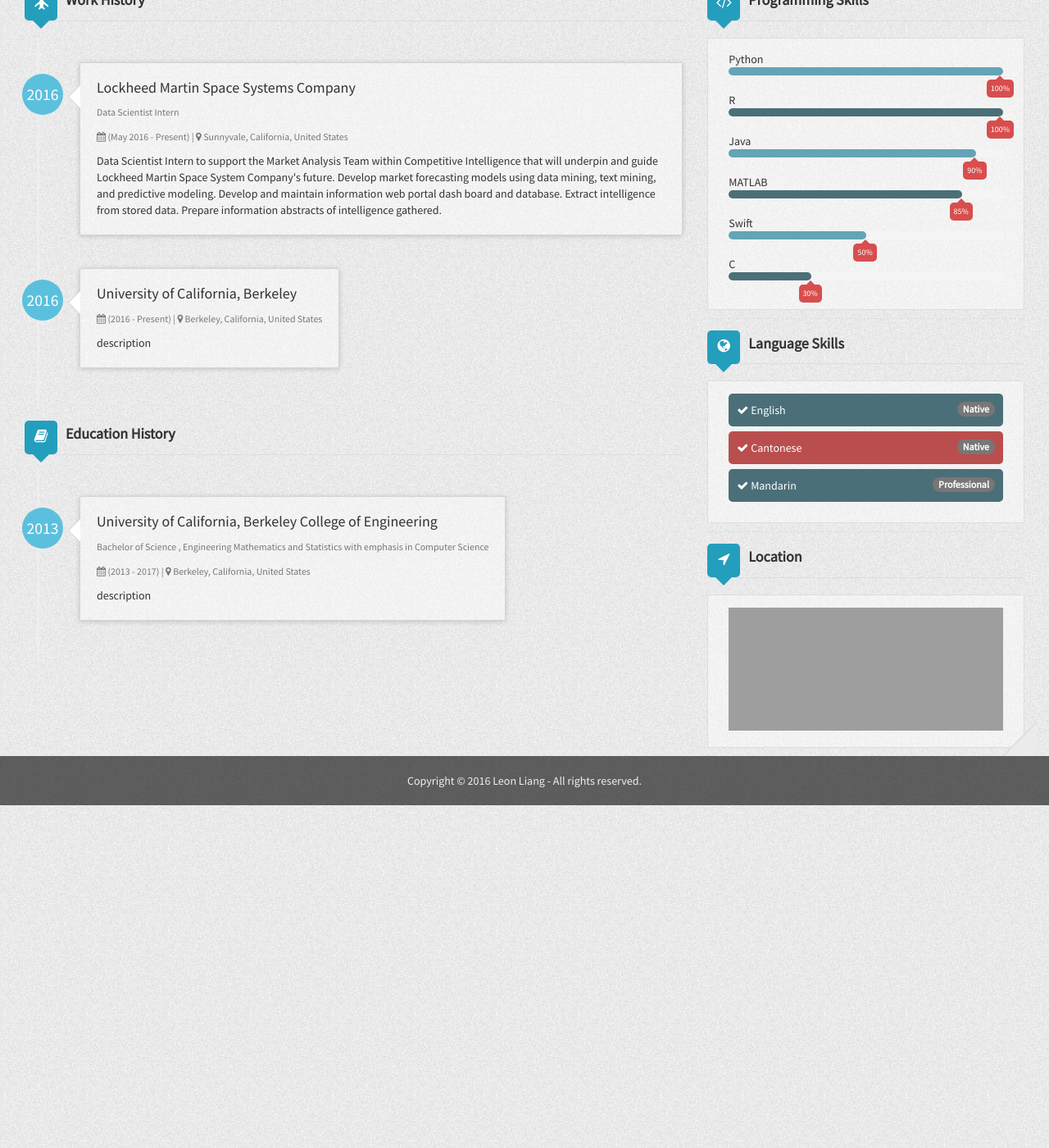
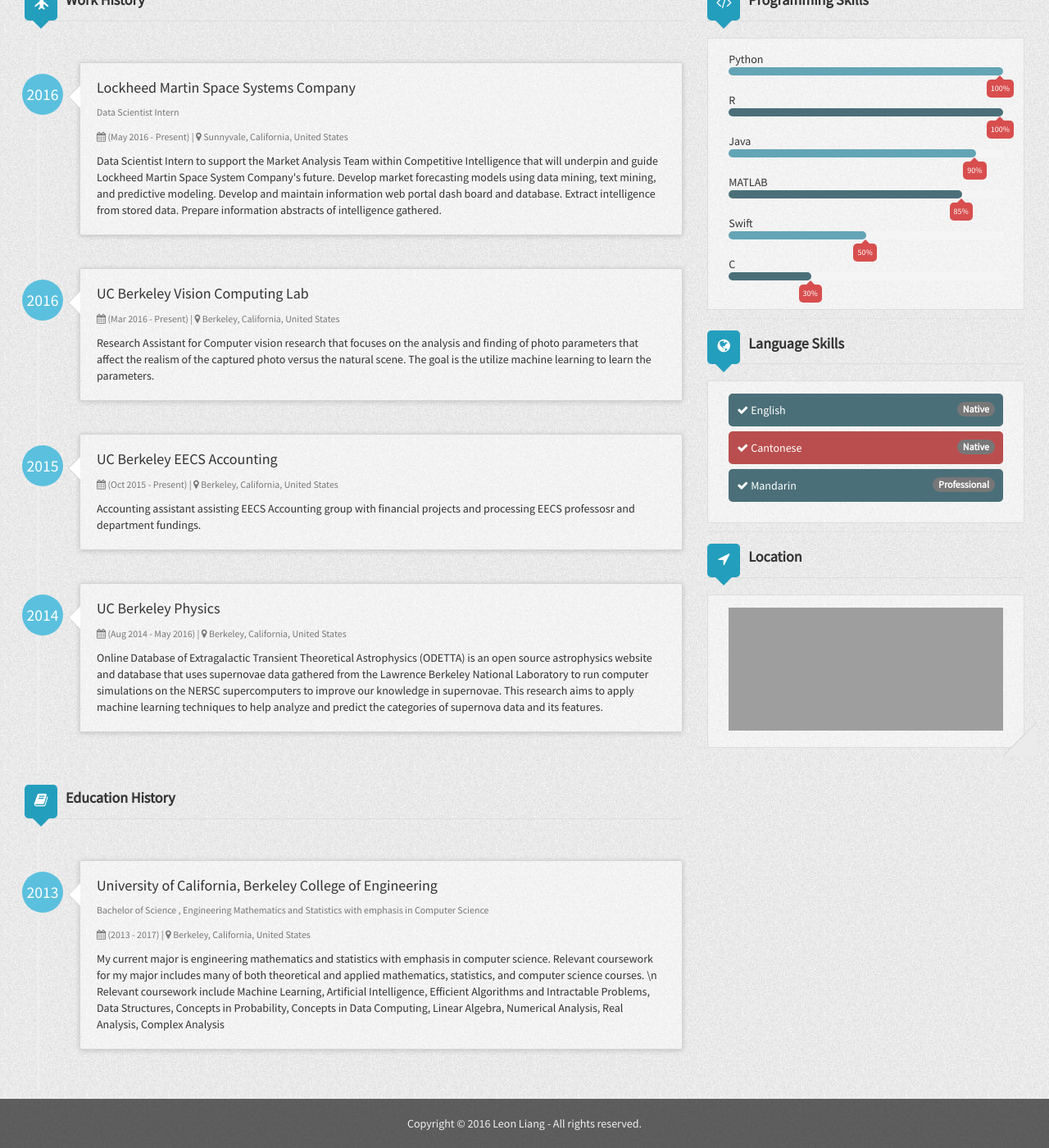
Before and after one commit to leonliang10/leonliang10.github.io, a Jekyll site: the page built from index.html, in a window 1280 px wide and 1400 px high, scrolled down 191 px. Shown: the whole window at 82% size. Built offline with Jekyll 4.4.1, drawn with Linux system fonts in a browser that asks for light colours; nearby versions of some CDN libraries; grey boxes are pictures that could not be loaded.

Commit message:
Add computer vision research. Add accounting assistant. Add physics research. Add education decriptions.

```diff
--- a/_config.yml
+++ b/_config.yml
@@ -35,11 +35,23 @@ author:
       duration: (May 2016 - Present)
       description: Data Scientist Intern to support the Market Analysis Team within Competitive Intelligence that will underpin and guide Lockheed Martin Space System Company's future. Develop market forecasting models using data mining, text mining, and predictive modeling. Develop and maintain information web portal dash board and database. Extract intelligence from stored data. Prepare information abstracts of intelligence gathered.
     - work2:
-      company: University of California, Berkeley
+      company: UC Berkeley Vision Computing Lab
       location: Berkeley, California, United States
       started: 2016
-      duration: (2016 - Present)
-      description: [description]
+      duration: (Mar 2016 - Present)
+      description: Research Assistant for Computer vision research that focuses on the analysis and finding of photo parameters that affect the realism of the captured photo versus the natural scene. The goal is the utilize machine learning to learn the parameters.
+    - work3:
+      company: UC Berkeley EECS Accounting
+      location: Berkeley, California, United States
+      started: 2015
+      duration: (Oct 2015 - Present)
+      description: Accounting assistant assisting EECS Accounting group with financial projects and processing EECS professosr and department fundings.
+    - work4:
+      company: UC Berkeley Physics
+      location: Berkeley, California, United States
+      started: 2014
+      duration: (Aug 2014 - May 2016)
+      description: Online Database of Extragalactic Transient Theoretical Astrophysics (ODETTA) is an open source astrophysics website and database that uses supernovae data gathered from the Lawrence Berkeley National Laboratory to run computer simulations on the NERSC supercomputers to improve our knowledge in supernovae. This research aims to apply machine learning techniques to help analyze and predict the categories of supernova data and its features.
   educationHistory:
     - education1:
       organization: University of California, Berkeley College of Engineering
@@ -48,7 +60,7 @@ author:
       major: Engineering Mathematics and Statistics with emphasis in Computer Science
       started: 2013
       duration: (2013 - 2017)
-      description: [description]
+      description: My current major is engineering mathematics and statistics with emphasis in computer science. Relevant coursework for my major includes many of both theoretical and applied mathematics, statistics, and computer science courses. \n Relevant coursework include Machine Learning, Artificial Intelligence, Efficient Algorithms and Intractable Problems, Data Structures, Concepts in Probability, Concepts in Data Computing, Linear Algebra, Numerical Analysis, Real Analysis, Complex Analysis
   languages:
     - language1:
       name: English
```
